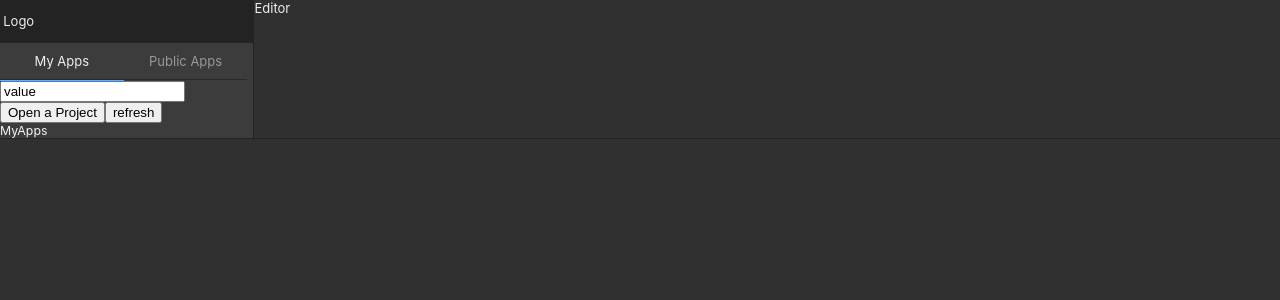
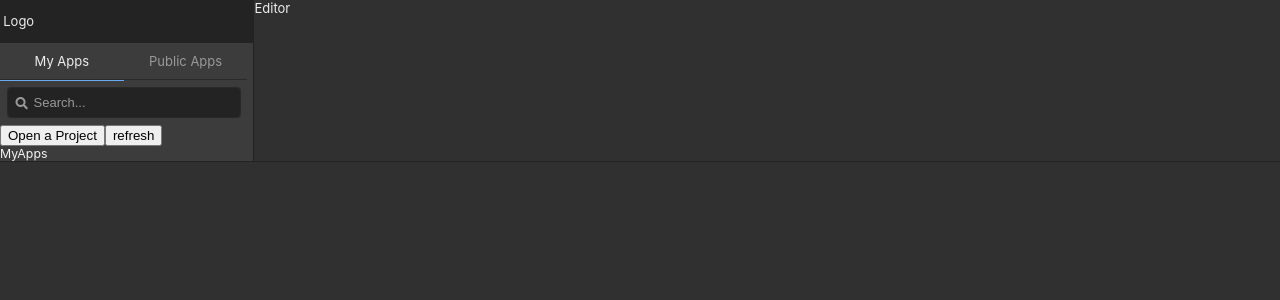
Before and after one commit to nekikara/rabix-react, a React (Create React App) app: page / in a window 1280 px wide. Shown: the top 300 px of the page. Built offline with nearby package versions, Linux system fonts and the light colour scheme.

Commit message:
Search Field styled

```diff
--- a/package.json
+++ b/package.json
@@ -3,6 +3,9 @@
   "version": "0.1.0",
   "private": true,
   "dependencies": {
+    "@fortawesome/fontawesome-svg-core": "^1.2.27",
+    "@fortawesome/free-solid-svg-icons": "^5.12.1",
+    "@fortawesome/react-fontawesome": "^0.1.8",
     "@testing-library/jest-dom": "^4.2.4",
     "@testing-library/react": "^9.3.2",
     "@testing-library/user-event": "^7.1.2",
--- a/src/components/AppsPanel/style.tsx
+++ b/src/components/AppsPanel/style.tsx
@@ -4,5 +4,6 @@ export const PanelBox = styled.div`
   font-size: .95em;
   flex: 1;
   display: flex;
+  width: 100%;
   flex-direction: column;
 `
--- a/src/components/SearchField/index.tsx
+++ b/src/components/SearchField/index.tsx
@@ -1,17 +1,24 @@
-import React from 'react';
+import React, {ChangeEvent, useState} from 'react';
+import { faSearch } from "@fortawesome/free-solid-svg-icons";
+import { SearchFieldBox, Icon, InputBox, Input } from "./style";
 
 export const SearchField: React.FC = () => {
+  const placeholder = "Search..."
+  const [searchWord, setSearchWord] = useState("")
+  const handleSearchWord = (e: ChangeEvent<HTMLInputElement>) => {
+    setSearchWord(e.target.value)
+  }
+
   return (
-    <>
-      <div className="form-group m-0">
-        <i className="icon fa fa-fw fa-search" />
-        <input className="form-control"
-               data-test="search-field"
-               placeholder="placeholder"
-               value="value"
-               onChange={(e) => console.log('keyUp', e)}
+    <SearchFieldBox>
+      <Icon   icon={faSearch} fixedWidth />
+      <InputBox>
+        <Input className="form-control"
+               placeholder={placeholder}
+               value={searchWord}
+               onChange={handleSearchWord}
         />
-      </div>
-    </>
+      </InputBox>
+    </SearchFieldBox>
   );
 }
--- /dev/null
+++ b/src/components/SearchField/style.tsx
@@ -0,0 +1,64 @@
+import { FontAwesomeIcon } from "@fortawesome/react-fontawesome";
+import styled from "styled-components";
+import {black, layoutTextColor, layoutTextColorFaded} from "../../styles/variables";
+
+/*
+:host {
+  position: relative;
+  display: block;
+
+  input {
+    padding-left: 2rem;
+  }
+}
+ */
+
+export const SearchFieldBox = styled.div`
+  position: relative;
+  display: block;
+  box-sizing: border-box;
+  padding: 0.5rem;
+  width: 100%;
+`;
+export const Icon = styled(FontAwesomeIcon)`
+  position: absolute;
+  color: ${layoutTextColorFaded};
+  top: 1.3rem;
+  left:1.1rem;
+  z-index: 2;
+`;
+export const InputBox = styled.div`
+  width: 100%;
+`;
+export const Input = styled.input`
+  position: relative;
+  box-sizing: border-box;
+  width: 100%;
+  padding: .375rem .75rem;
+  padding-left: 2rem;
+  font-size: 1rem;
+  line-height: 1.5;
+  background-clip: padding-box;
+  border: 1px solid #292929;
+  border-radius: .25rem;
+  color: ${layoutTextColor};
+  transition: border-color .15s ease-in-out,box-shadow .15s ease-in-out;
+  background-color: ${black};
+  &::-webkit-input-placeholder {
+    color: ${layoutTextColorFaded};
+  }
+  &:-moz-placeholder {
+    color: ${layoutTextColorFaded};
+    opacity: 1;
+  }
+  &::-moz-placeholder {
+    color: ${layoutTextColorFaded};
+    opacity: 1;
+  }
+  &:-ms-input-placeholder {
+    color: ${layoutTextColorFaded};
+  }
+  &:focus {
+    outline: none;
+  }
+`;
```
Also changed, not shown: 1 other file (tests, documents, lock files or other folders).
